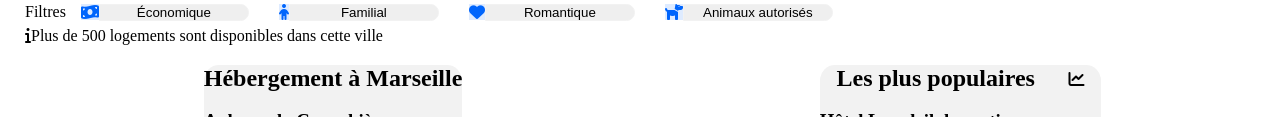
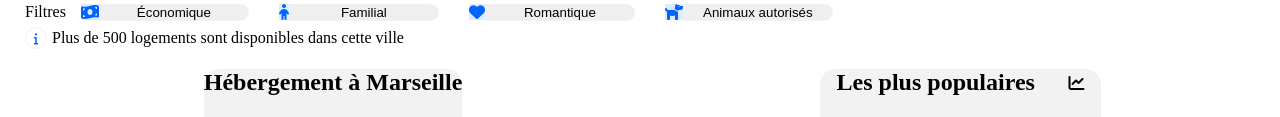
Before and after one commit to Jeffrey-Blanc/JeffreyBlanc_2_23022021, a plain HTML site: page index.html in a window 1280 px wide. Shown: the part 178-295 px from the top of the page. Drawn offline with Linux system fonts and the light colour scheme.

Commit message:
petit modification sur .info_complementaire

```diff
--- a/css/style.css
+++ b/css/style.css
@@ -128,6 +128,22 @@ label[for="recherches"]{
 
 .info_complementaire{
     display: flex;
+    align-items: center;
+}
+
+.info_complementaire > div{
+    width: 20px;
+    height: 20px;
+    display: flex;
+    align-items: center;
+    justify-content: center;
+    border: 1px #F2F2F2 solid;
+    border-radius: 50%;
+    margin-right: 5px;
+}
+
+.fa-info{
+    color: #0065FC;
 }
 
 /****** Section hebergement ******/
--- a/index.html
+++ b/index.html
@@ -56,7 +56,10 @@
                         </div>
                     </div>
                     <div class="info_complementaire">
-                        <i class="fas fa-info"></i><p>Plus de 500 logements sont disponibles dans cette ville</p>
+                        <div>
+                            <i class="fas fa-info fa-xs"></i>
+                        </div>
+                        <p>Plus de 500 logements sont disponibles dans cette ville</p>
                     </div>
                 </section>
 
```
